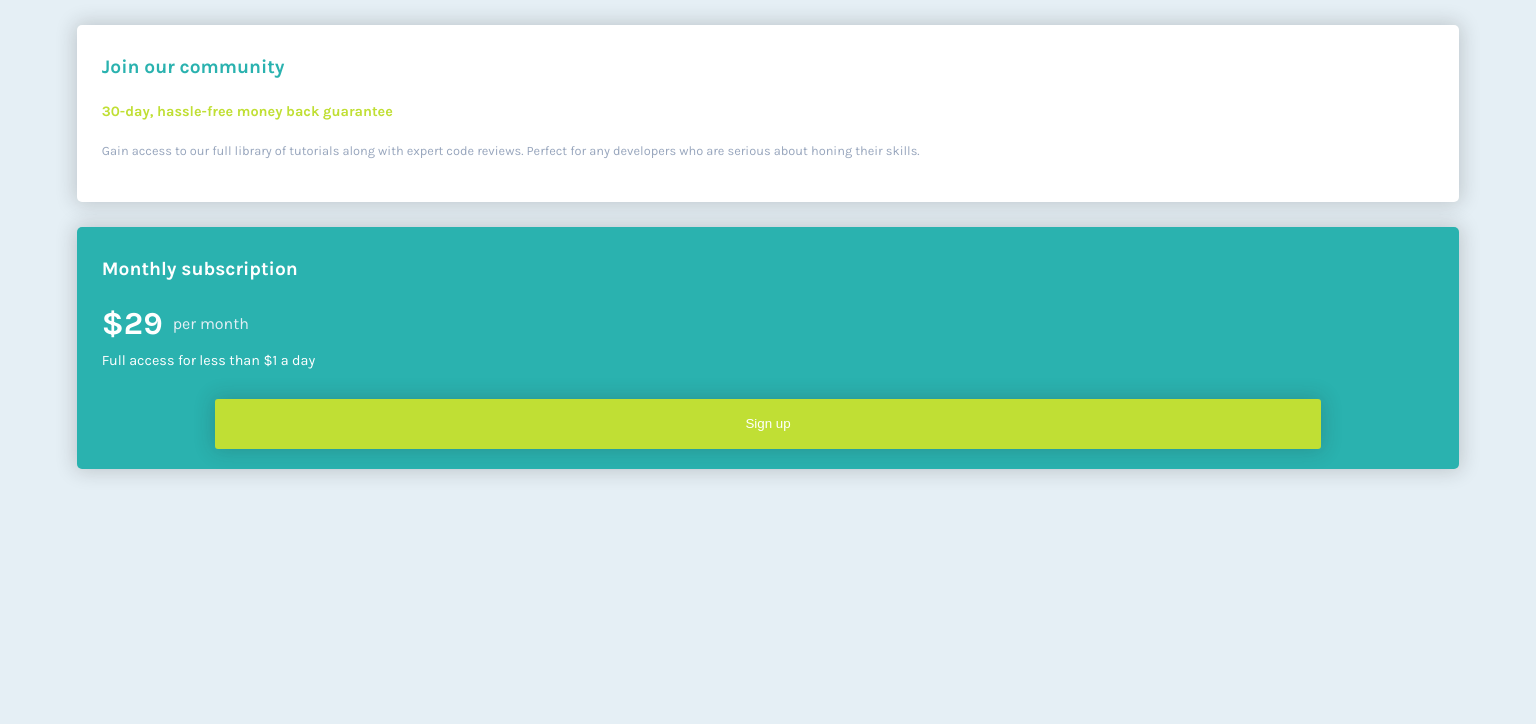
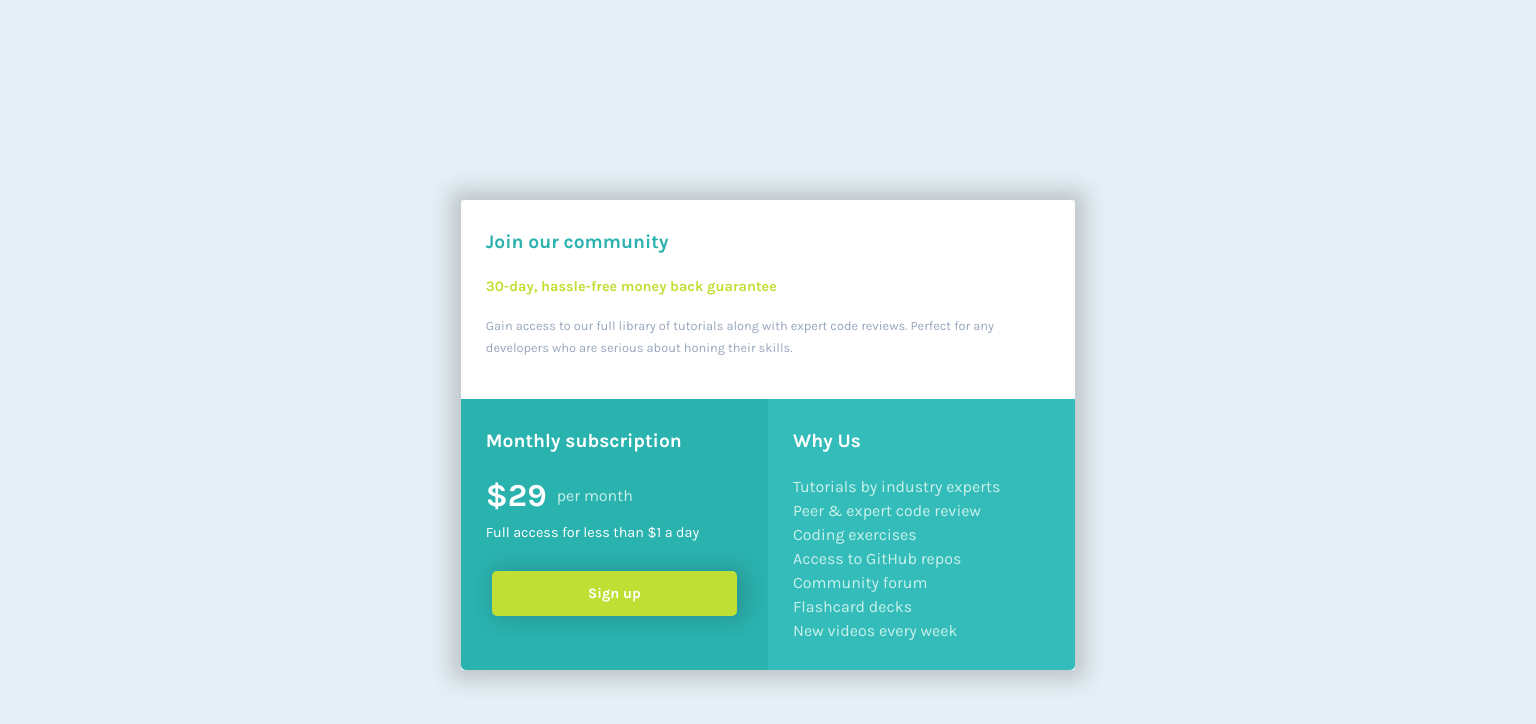
Before and after one commit to danitreble/mentor-single-price, a plain HTML site: page index.html in a window 1536 px wide. Drawn offline with Linux system fonts and the light colour scheme.

Commit message:
Add desktop media query

```diff
--- a/index.html
+++ b/index.html
@@ -5,29 +5,51 @@
   <meta charset="UTF-8" />
   <meta name="viewport" content="width=device-width, initial-scale=1.0" />
   <link rel="stylesheet" href="styles.css" />
-  <link href="https://fonts.googleapis.com/css2?family=Karla:wght@400;700&display=swap" rel="stylesheet" />
+  <link
+    href="https://fonts.googleapis.com/css2?family=Karla:wght@400;700&display=swap"
+    rel="stylesheet" />
   <title>Document</title>
 </head>
 
 <body>
 
+  <main class="content">
     <section class="box">
       <h1 class="title  title--green">Join our community</h1>
-    <span class="subtitle  subtitle--green">30-day, hassle-free money back guarantee</span>
-    <p class="description">Gain access to our full library of tutorials along with expert code
+      <span class="subtitle  subtitle--green">30-day, hassle-free money back
+        guarantee</span>
+      <p class="description">Gain access to our full library of tutorials along
+        with expert code
         reviews. Perfect for any developers who are serious about honing their
         skills.</p>
     </section>
 
+    <div class="row-container">
       <section class="box  box--green">
         <h1 class="title  title--white">Monthly subscription</h1>
         <div class="price">
           <span class="price__amount">$29</span>
           <span class="price__duration">per month</span>
         </div>
-    <p class="subtitle  subtitle--white">Full access for less than $1 a day</p>
+        <p class="subtitle  subtitle--white">Full access for less than $1 a day
+        </p>
         <button class="btn">Sign up</button>
       </section>
+
+      <section class="box  box--light-green">
+        <h1 class="title  title--white">Why Us</h1>
+        <ul class="perks__list">
+          <li class="perks">Tutorials by industry experts</li>
+          <li class="perks">Peer & expert code review</li>
+          <li class="perks">Coding exercises</li>
+          <li class="perks">Access to GitHub repos</li>
+          <li class="perks">Community forum</li>
+          <li class="perks">Flashcard decks</li>
+          <li class="perks">New videos every week</li>
+        </ul>
+      </section>
+    </div>
+  </main>
 
 </body>
 
--- a/styles.css
+++ b/styles.css
@@ -1,5 +1,7 @@
 :root {
   --color-cyan: hsl(179, 62%, 43%);
+  --color-light-cyan: hsl(179, 57%, 47%);
+  --color-white-light: rgba(218, 247, 240, 0.9);
   --color-yellow: hsl(71, 73%, 54%);
   --color-gray: hsl(204, 43%, 93%);
   --color-blue: hsl(218, 22%, 67%);
@@ -20,12 +22,12 @@ body {
 .box {
   display: flex;
   flex-direction: column;
-  width: 90%;
-  margin: 25px auto 0;
+  width: 310px;
+  margin: 10vh auto 0;
 
   background-color: white;
   box-shadow: 0 0 20px 2px rgba(33,33,33,.2);
-  border-radius: 5px;
+  border-radius: 5px 5px 0 0;
 }
 
 .title {
@@ -60,6 +62,15 @@ body {
 
 .box--green {
   background-color: var(--color-cyan);
+  margin-top: 0;
+  border-radius: 0;
+}
+
+.box--light-green {
+  background-color: var(--color-light-cyan);
+  border-radius: 0 0 5px 5px;
+  margin-top: 0;
+  margin-bottom: 10vh;
 }
 
 .title--white {
@@ -79,7 +90,7 @@ body {
 }
 
 .price__duration {
-  color: var(--color-gray);
+  color: var(--color-white-light);
   font-weight: 200;
   margin-left: 10px;
 }
@@ -90,14 +101,63 @@ body {
 
 .btn {
   width: 80%;
-  height: 50px;
+  height: 45px;
   margin: 10px auto 20px;
 
   color: white;
   background-color: var(--color-yellow);
   border: none;
-  border-radius: 3px;
-  box-shadow: 0 0 20px 2px rgba(33,33,33,.2);
+  border-radius: 5px;
+  box-shadow: 5px 0 20px 3px rgba(33,33,33,.2);
 
   cursor: pointer;
+
+  font-family: "Karla", sans-serif;
+  font-weight: 700;
+  font-size: 0.9rem;
 }
+
+.perks__list {
+  list-style: none;
+  margin: 0 0 25px 25px;
+  color: var(--color-white-light);
+}
+
+.perks {
+  padding-bottom: 5px;
+}
+
+@media only screen and (min-width: 1440px) {
+  .content {
+  display: flex;
+  flex-direction: column;
+  justify-content: center;
+  align-items: center;
+  width: 40%;
+  height: 100%;
+  margin: 25vh auto;
+
+  box-shadow: 0 0 20px 10px rgba(33,33,33,.2);
+  }
+
+  .row-container {
+    display: flex;
+    width: 100%;
+  }
+
+  .box {
+    margin: 0;
+    width: 100%;
+    box-shadow: none;
+    border-radius: 5px 5px 0 0;
+  }
+
+  .box--green {
+    border-radius: 0 0 0 5px;
+  }
+
+  .box--light-green {
+    border-radius: 0 0 5px 0;
+  }
+
+}
```
Lines whose indentation alone changed are shown as unchanged.
